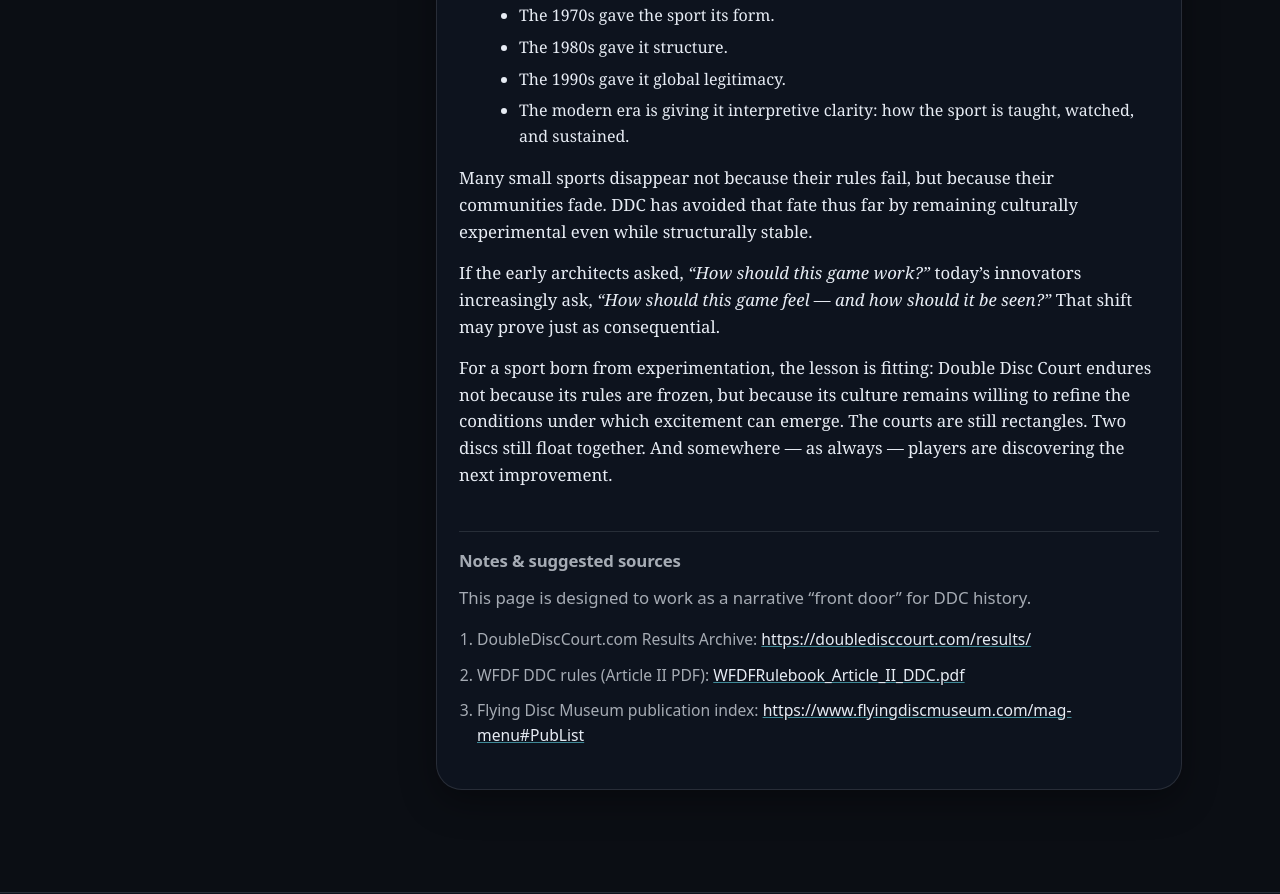
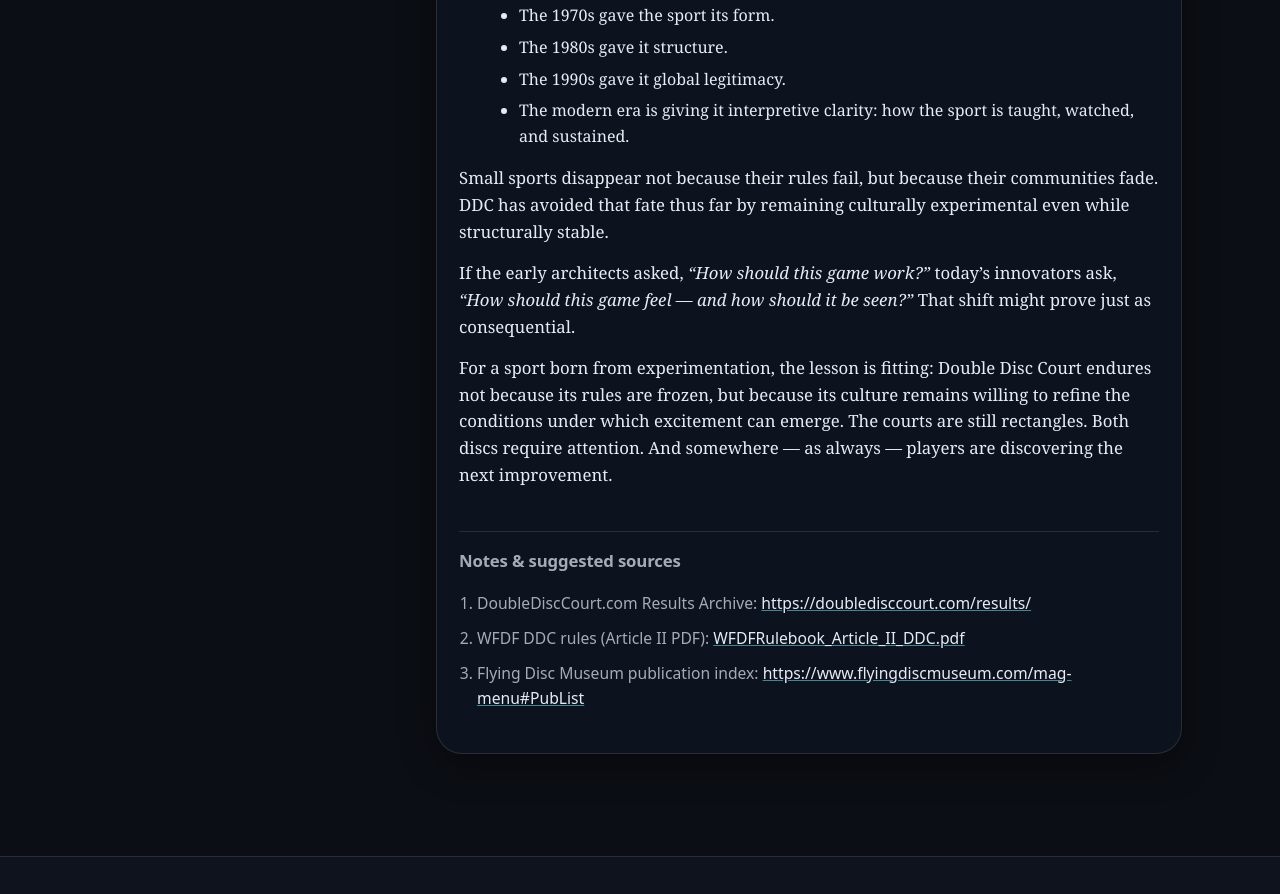
Before and after one commit to jelsner/double-disc-court-history, a plain HTML site: page index.html in a window 1280 px wide. Shown: the part 5489-6383 px from the top of the page. Drawn offline with Linux system fonts and the light colour scheme.

```diff
--- a/index.html
+++ b/index.html
@@ -790,29 +790,26 @@
             </ul>
 
             <p>
-              Many small sports disappear not because their rules fail, but because their communities fade.
+              Small sports disappear not because their rules fail, but because their communities fade.
               DDC has avoided that fate thus far by remaining culturally experimental even while structurally stable.
             </p>
 
             <p>
               If the early architects asked, <em>“How should this game work?”</em>
-              today’s innovators increasingly ask, <em>“How should this game feel — and how should it be seen?”</em>
-              That shift may prove just as consequential.
+              today’s innovators ask, <em>“How should this game feel — and how should it be seen?”</em>
+              That shift might prove just as consequential.
             </p>
 
             <p>
               For a sport born from experimentation, the lesson is fitting:
               Double Disc Court endures not because its rules are frozen, but because its culture remains willing to refine the conditions under which excitement can emerge.
-              The courts are still rectangles. Two discs still float together.
+              The courts are still rectangles. Both discs require attention.
               And somewhere — as always — players are discovering the next improvement.
             </p>
           </section>
 
           <section id="notes" class="notes">
             <h2>Notes &amp; suggested sources</h2>
-            <p>
-              This page is designed to work as a narrative “front door” for DDC history.
-            </p>
             <ol>
               <li>
                 DoubleDiscCourt.com Results Archive:
```
